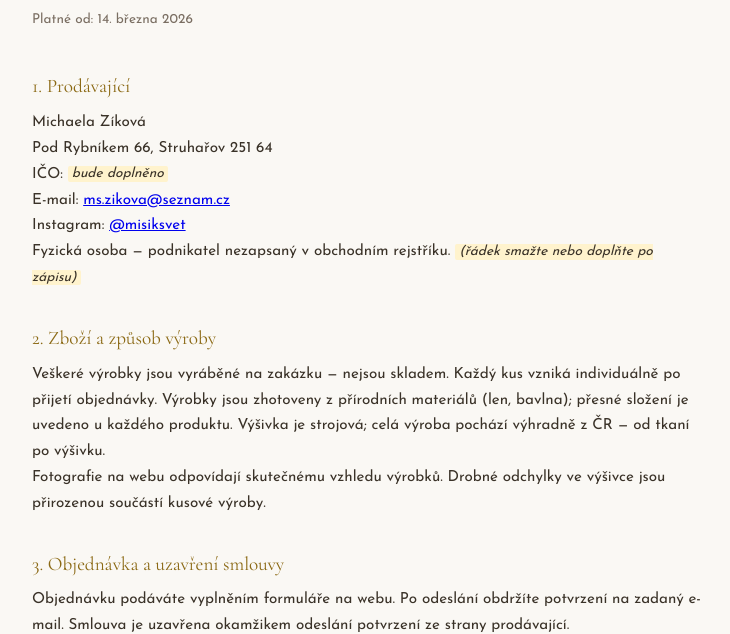
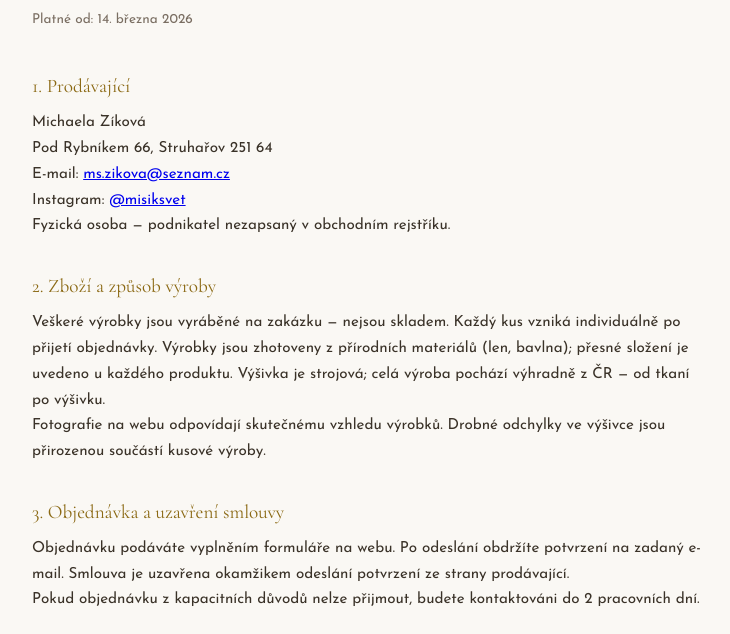
Before and after one commit to miszik/misiksvet, a plain HTML site: page podminky.html in a window 1280 px wide. Shown: the part 167-801 px from the top of the page, without its empty margins (272-1002 px from the left). Drawn offline with nearby package versions, Linux system fonts and the light colour scheme.

Commit message:
feat: hlaska spam po odeslani, podminky datum + odstraneni placeholder ICO
Co-Authored-By: Claude Sonnet 4.6 <noreply@anthropic.com>

```diff
--- a/podminky.html
+++ b/podminky.html
@@ -68,25 +68,17 @@
     <a href="index.html" class="back-link">&larr; Zpět na hlavní stránku</a>
 
     <h1>Obchodní podmínky</h1>
-    <p class="updated">Platné od: <span id="op-date"></span></p>
-    <script>
-      const d = new Date();
-      document.getElementById('op-date').textContent =
-        d.toLocaleDateString('cs-CZ', { day: 'numeric', month: 'long', year: 'numeric' });
-    </script>
+    <p class="updated">Platné od: 14. března 2026</p>
 
     <h2>1. Prodávající</h2>
     <p>
       Michaela Zíková<br>
       Pod Rybníkem 66, Struhařov 251 64<br>
-      IČO: <span class="placeholder">bude doplněno</span><br>
+
       E-mail: <a href="mailto:ms.zikova@seznam.cz">ms.zikova@seznam.cz</a><br>
       Instagram: <a href="https://www.instagram.com/misiksvet/" target="_blank" rel="noopener">@misiksvet</a>
     </p>
-    <p>
-      Fyzická osoba — podnikatel nezapsaný v obchodním rejstříku.
-      <span class="placeholder">(řádek smažte nebo doplňte po zápisu)</span>
-    </p>
+    <p>Fyzická osoba — podnikatel nezapsaný v obchodním rejstříku.</p>
 
     <h2>2. Zboží a způsob výroby</h2>
     <p>
```
Also changed, not shown: index.html (+1 -1 lines).
